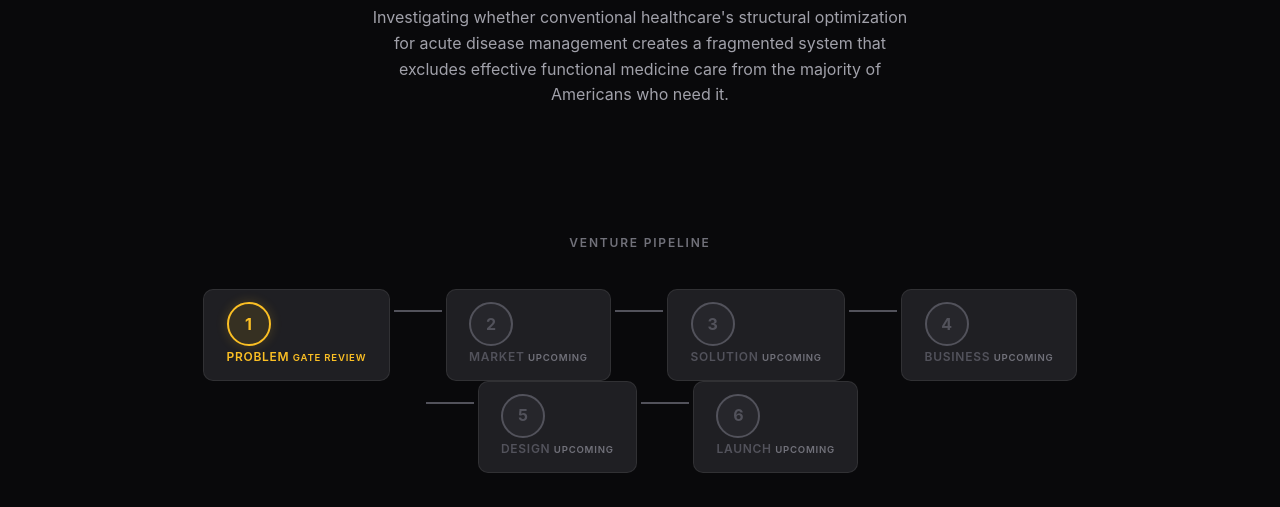
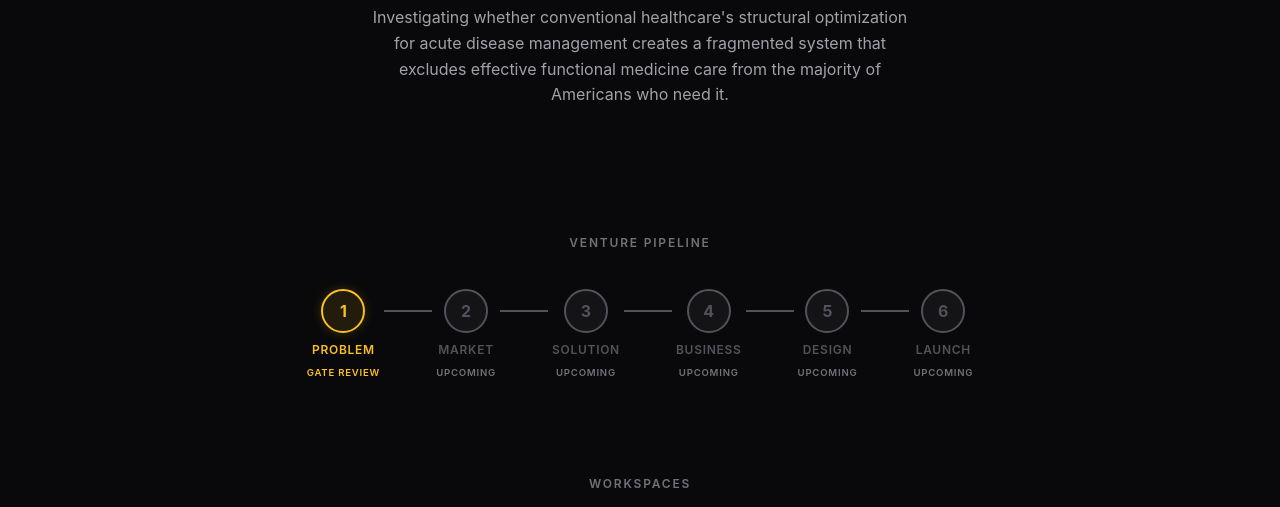
Before and after one commit to CdrAppDev/tikvah, a plain HTML site: page docs/index.html in a window 1280 px wide. Shown: the part 293-800 px from the top of the page. Drawn offline with Linux system fonts and the light colour scheme.

Commit message:
Fix pipeline layout — override factory node boxes for venture index
Co-Authored-By: Claude Opus 4.6 <noreply@anthropic.com>

```diff
--- a/docs/index.html
+++ b/docs/index.html
@@ -8,6 +8,17 @@
   <style>
     .nav-links a.active { color: var(--accent-light); }
     .nav-links a.disabled { color: var(--gray); pointer-events: none; }
+    /* Override factory-style pipeline-node boxes for venture index */
+    .pipeline { flex-wrap: nowrap; max-width: 1100px; }
+    .pipeline .pipeline-node {
+      padding: 0; border: none; border-radius: 0;
+      background: none; display: flex; flex-direction: column;
+      align-items: center; gap: 0.4rem; min-width: 0;
+      flex-shrink: 0;
+    }
+    .pipeline .pipeline-node:hover {
+      border: none; background: none; transform: none;
+    }
   </style>
 </head>
 <body>
```
